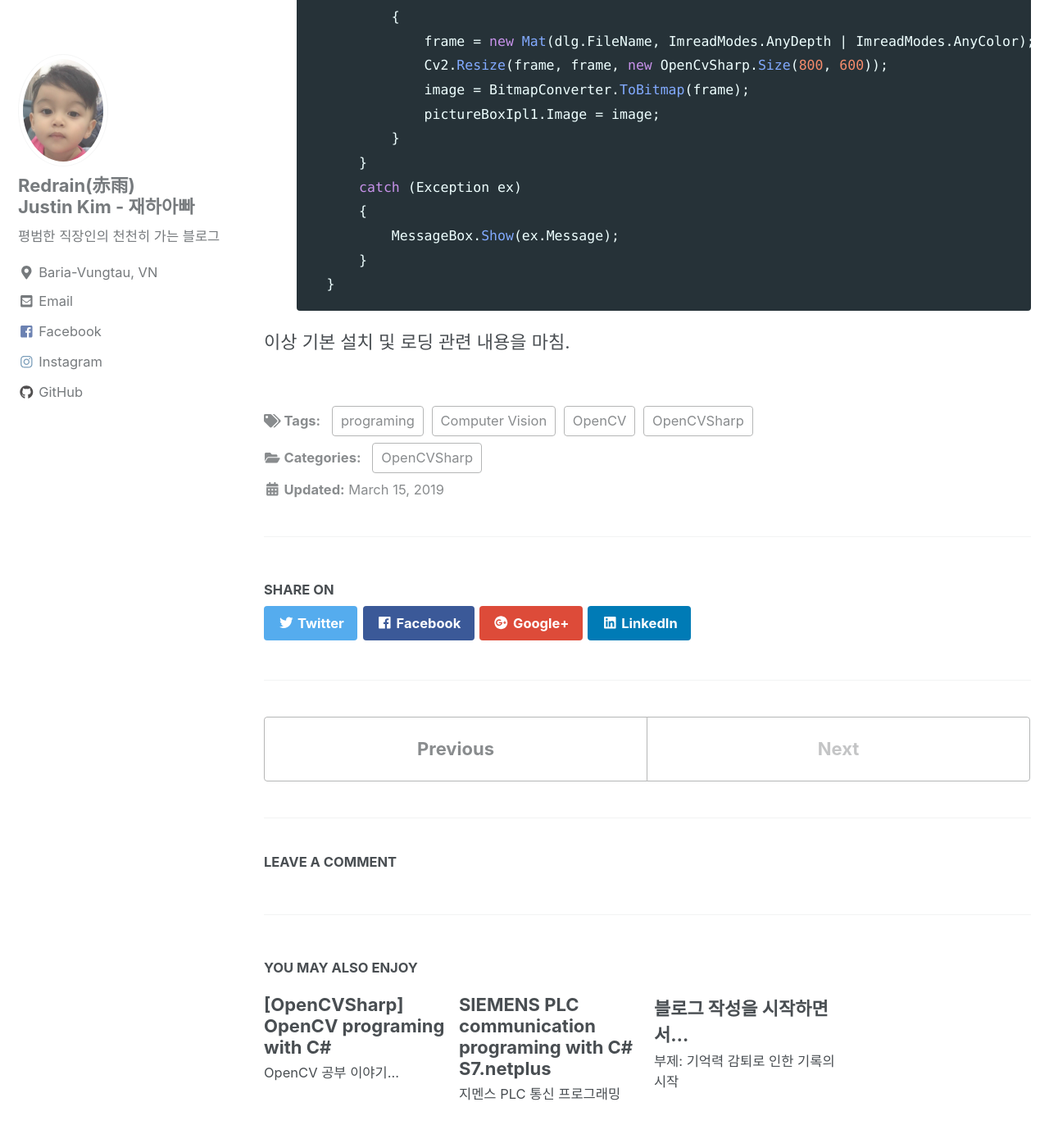
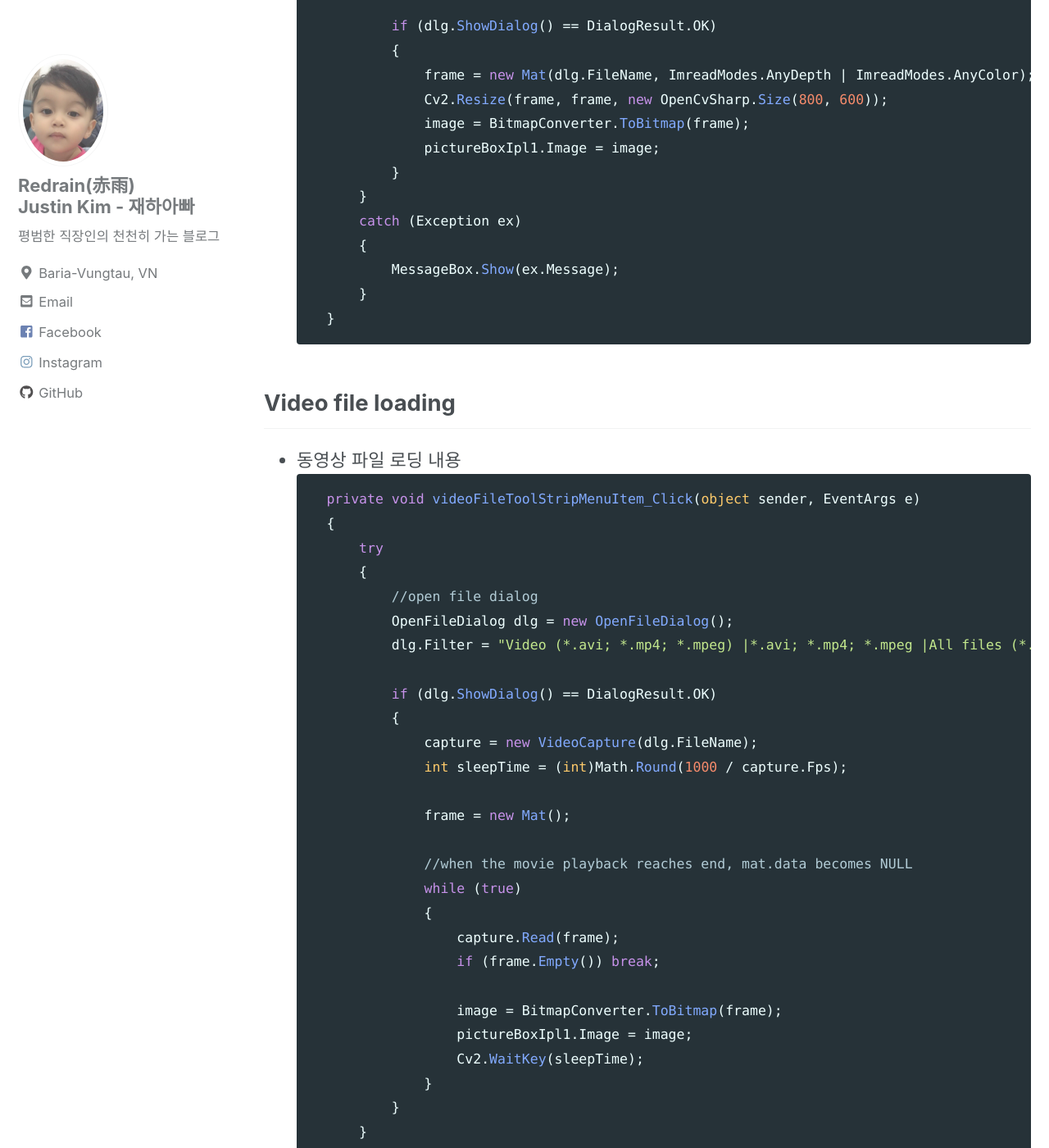
Before and after one commit to RedRainKim/RedRainKim.github.io, a Jekyll site: the page built from _posts/2019-03-15-opencvsharp-study-02.md, in a window 1280 px wide and 1400 px high, scrolled down 4921 px. Shown: the whole window at 82% size. Built offline with Jekyll 4.4.1, drawn with Linux system fonts in a browser that asks for light colours; cached includes are drawn as plain includes; comment, search, counter and statistics services are not loaded; some of the changed text lies outside the part shown.

Commit message:
Update 2019-03-15-opencvsharp-study-02.md

````diff
--- a/_posts/2019-03-15-opencvsharp-study-02.md
+++ b/_posts/2019-03-15-opencvsharp-study-02.md
@@ -12,7 +12,7 @@ tags:
 last_modified_at: 2019-03-15T10:21:00-00:00
 ---
 
-chapter 1. opencvsharp 설치 및 웹캠 로딩, 이미지 파일 로딩
+chapter 1. opencvsharp 설치 및 웹캠 로딩, 이미지 파일 로딩, 동영상 파일 로딩
 
 
 ## OpenCVShapr install - visual studio NuGet
@@ -105,7 +105,7 @@ pictureBoxIpl 이 추가 됩니다.
 * image 로딩 메뉴를 추가
 ![OpenCvSharp Install 5]({{ site.url }}{{ site.baseurl }}/assets/images/opencvsharp-005.png){: .align-center}
 
-* 이미지파일 로딩 내용
+* 이미지 파일 로딩 내용
 ```cs
     private void imageFileToolStripMenuItem_Click(object sender, EventArgs e)
     {
@@ -130,4 +130,42 @@ pictureBoxIpl 이 추가 됩니다.
     }
 ```
 
+## Video file loading
+* 동영상 파일 로딩 내용
+```cs
+    private void videoFileToolStripMenuItem_Click(object sender, EventArgs e)
+    {
+        try
+        {
+            //open file dialog
+            OpenFileDialog dlg = new OpenFileDialog();
+            dlg.Filter = "Video (*.avi; *.mp4; *.mpeg) |*.avi; *.mp4; *.mpeg |All files (*.*)|*.*||";
+
+            if (dlg.ShowDialog() == DialogResult.OK)
+            {
+                capture = new VideoCapture(dlg.FileName);
+                int sleepTime = (int)Math.Round(1000 / capture.Fps);
+
+                frame = new Mat();
+
+                //when the movie playback reaches end, mat.data becomes NULL
+                while (true)
+                {
+                    capture.Read(frame);
+                    if (frame.Empty()) break;
+
+                    image = BitmapConverter.ToBitmap(frame);
+                    pictureBoxIpl1.Image = image;
+                    Cv2.WaitKey(sleepTime);
+                }
+            }
+        }
+        catch (Exception ex)
+        {
+            MessageBox.Show(ex.Message);
+        }
+    }
+```
+
+
 이상 기본 설치 및 로딩 관련 내용을 마침.
````
